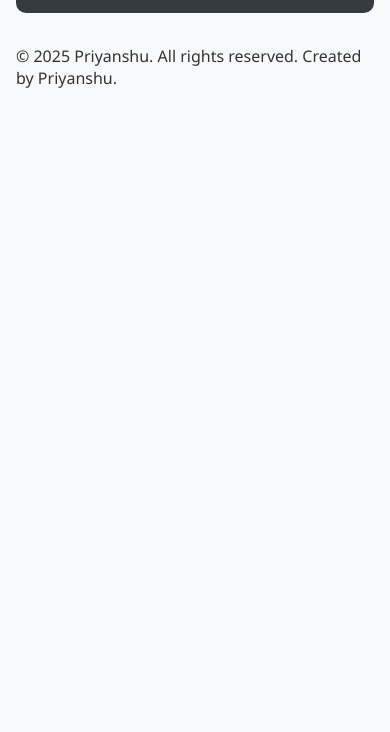
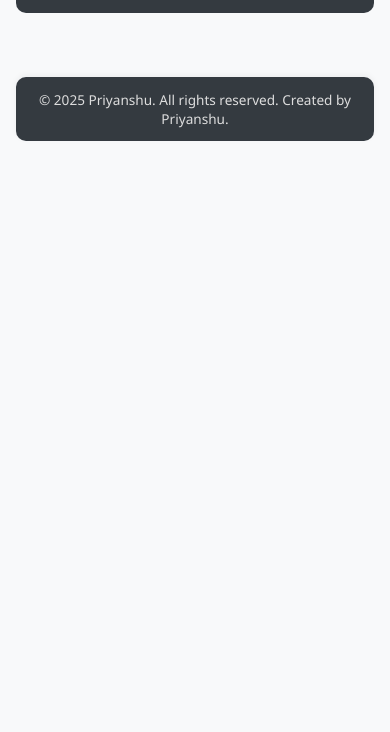
Before and after one commit to FasterThanAi/Blog-Page-with-Admin-Panel, a plain HTML site: page index.html in a window 390 px wide. Shown: the part 112-844 px from the top of the page. Drawn offline with Linux system fonts and the light colour scheme.

Commit message:
Update style.css

```diff
--- a/style.css
+++ b/style.css
@@ -92,3 +92,20 @@ button:hover {
     gap: 1rem;
   }
 }
+.site-footer {
+  background-color: #343a40;
+  color: #ddd;
+  text-align: center;
+  padding: 1rem;
+  margin-top: 2rem;
+  border-radius: 10px;
+  font-size: 0.95rem;
+  box-shadow: 0 -2px 6px rgba(0, 0, 0, 0.05);
+}
+
+@media (max-width: 600px) {
+  .site-footer {
+    font-size: 0.85rem;
+    padding: 0.8rem;
+  }
+}
```
